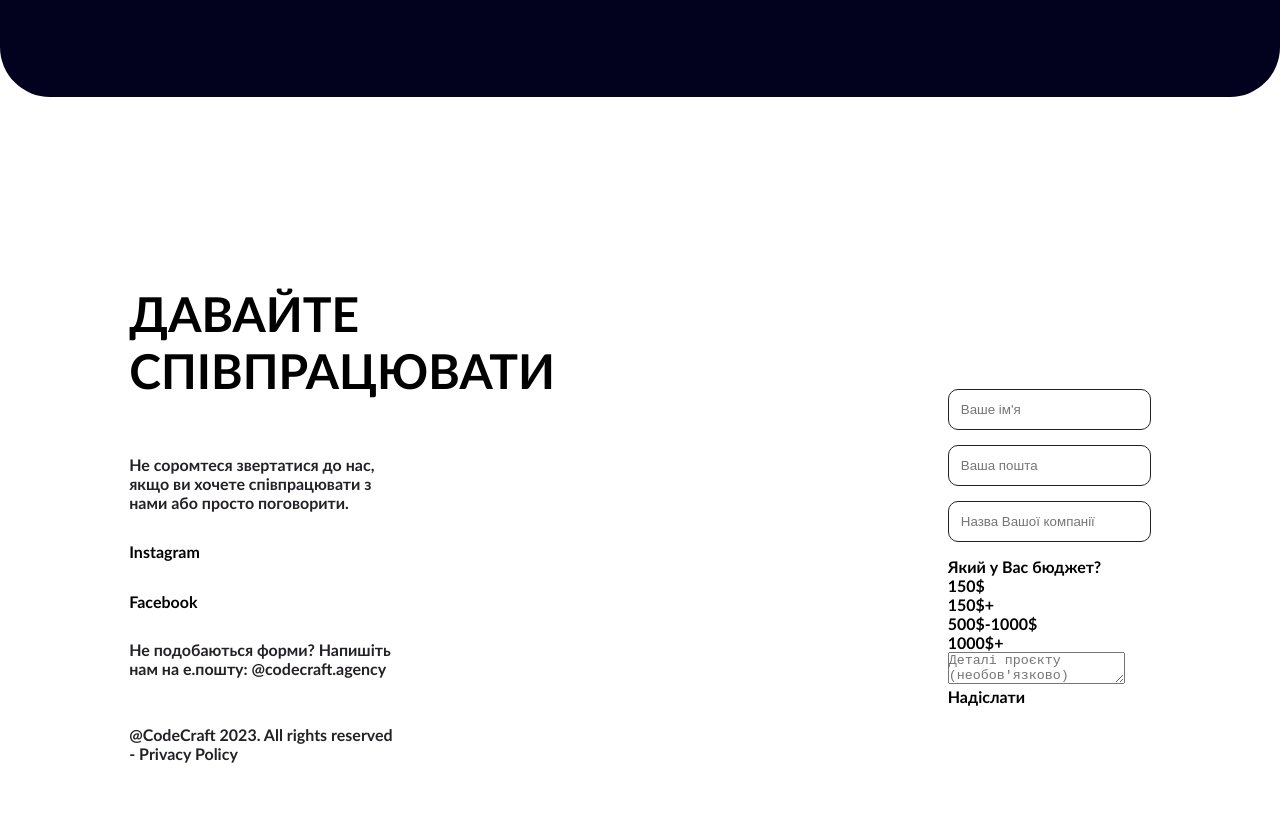
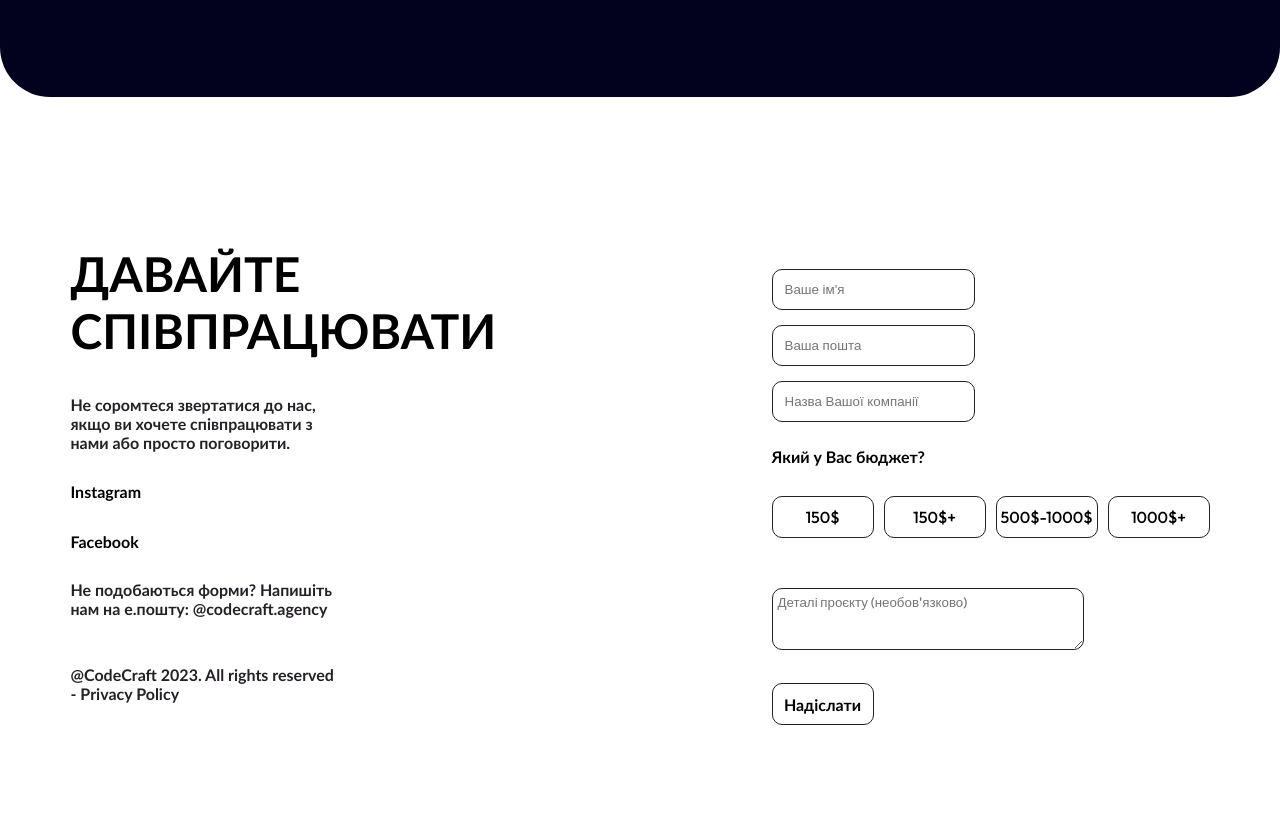
Before and after one commit to vtroxs/CodeCraft, a plain HTML site: page index.html in a window 1280 px wide. Shown: the part 4092-4905 px from the top of the page. Drawn offline with Linux system fonts and the light colour scheme.

Commit message:
Update style.css

```diff
--- a/style.css
+++ b/style.css
@@ -264,15 +264,17 @@ header{
 }
 /* #endregion */
 
-  /* footer */
+ /* footer */
 
   .footer{
     gap: 100px;
     display: flex;
+  flex-wrap: wrap;
+
     justify-content: space-around;
     align-items: center;
     width: 100%;
-    height: 900px;
+    height: 800px;
 
   }
 
@@ -280,7 +282,7 @@ header{
     text-transform: uppercase;
     font-size: 48px;
     width: 460px;
-    height: 170px;
+    height: 150px;
 
   }
 
@@ -317,3 +319,47 @@ header{
     border:1px solid #242126;
     border-radius: 10px;
   }
+
+  .footer_button{
+    display: flex;
+    align-items: center;
+    justify-content: center;
+    gap:10px;
+    margin-bottom: 50px;
+    font-family: 'Outfit', sans-serif;
+  }
+
+  .footer_btn{
+    margin-top: 30px;
+    display: flex;
+    justify-content: center;
+    align-items: center;
+    width: 80px;
+    height: 20px;
+    border: 1px solid #242126;
+    padding: 10px 10px;
+    border-radius: 10px;
+
+  }
+
+  .footer_btn:hover{
+    background-color: #514b55;
+    color: whitesmoke;
+    cursor: pointer;
+
+  }
+
+  #p_form{
+    padding-top: 10px;
+  }
+
+
+  textarea{
+    width: 300px;
+    height: 50px;
+    padding: 5px;
+    font-family: 'Outfit', sans-serif;
+    border: 1px solid #242126;
+    border-radius: 10px;
+
+  }
```
